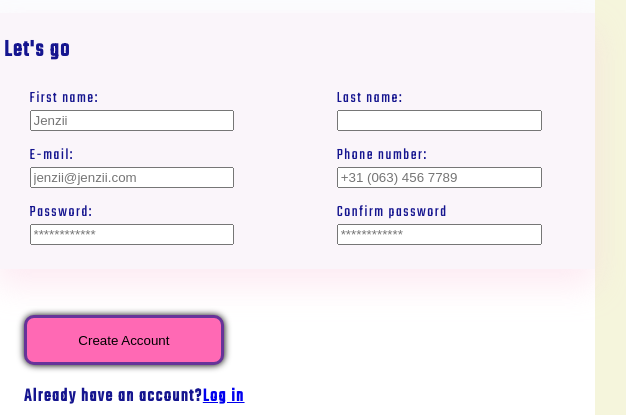
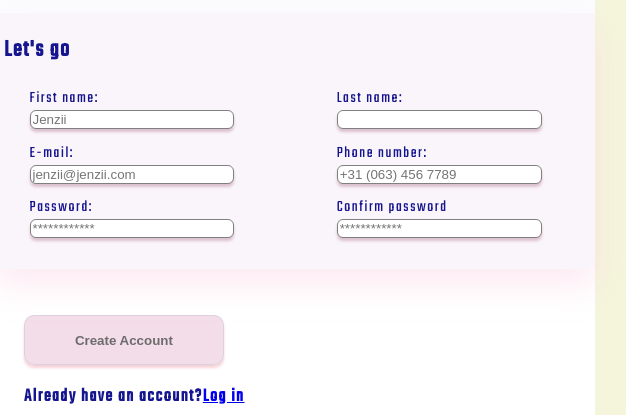
Before and after one commit to Jenziiy/sign-up-form, a plain HTML site: page index.html in a window 1280 px wide. Shown: the part 235-650 px from the top of the page, 526-1152 px from the left. Drawn offline with Linux system fonts and the light colour scheme.

Commit message:
Update styling borders etc

```diff
--- a/style.css
+++ b/style.css
@@ -109,10 +109,12 @@ flex-flow: column;
 button {
   width: 200px;
   height: 50px;
-  background-color: hotpink;
-  border: rebeccapurple solid;
+  background-color: rgb(225, 171, 198, 0.4);
+  color: rgb(109, 107, 107);
+  font-weight: 600;
+  border: rgba(212, 207, 218, 0.75) solid thin;
   border-radius: 10px;
-  box-shadow: 0.2px 0.2px 7px;
+  box-shadow: 0 3px 3px rgba(245, 204, 211, 0.884);
   position: absolute;
   bottom: 25vmin;
   left: 3vmin;
@@ -121,6 +123,13 @@ button {
   position: absolute;
   bottom: 17vmin;
   left: 3vmin;
+}
+
+input {
+  border: grey solid;
+  border-radius: 6px;
+  border-width: thin;
+  box-shadow:rgb(219, 192, 206) 0px 3px 3px;
 }
 
 input:focus {
```
